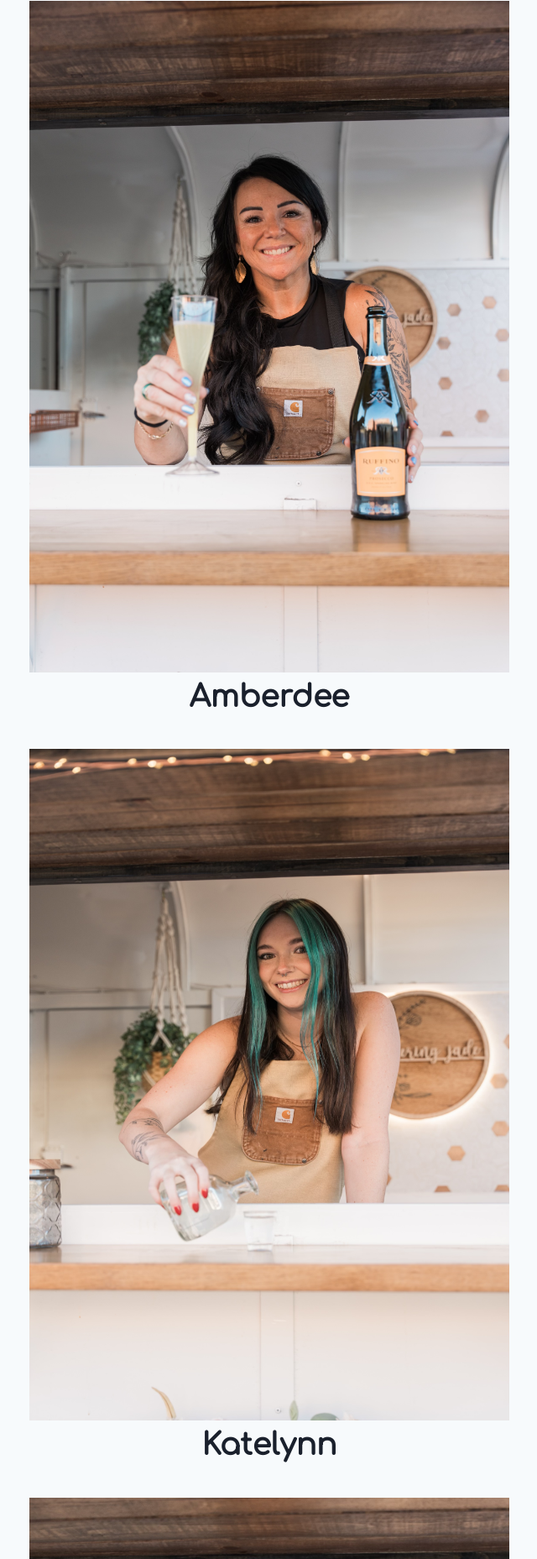
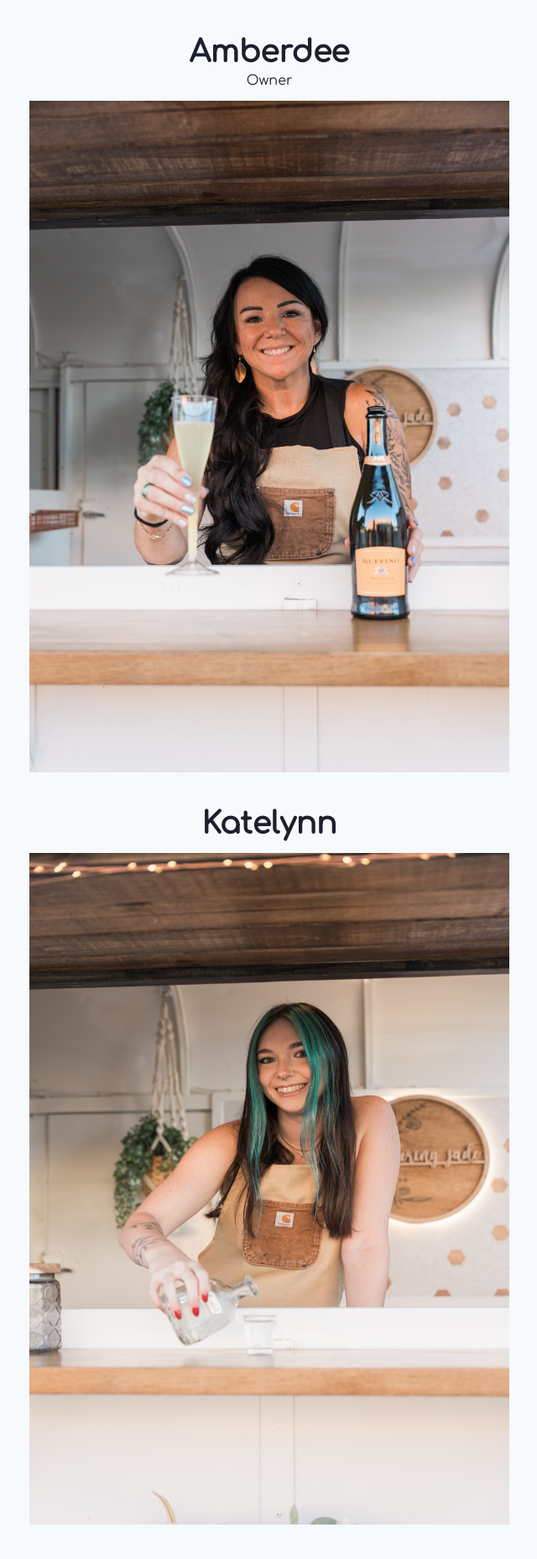
Before and after one commit to SpencerKyle/wandering-jade, a Next.js app: page /team in a window 1280 px wide. Shown: the part 420-2277 px from the top of the page at 84% size, without its empty margins (319-959 px from the left). Built offline with nearby package versions, Linux system fonts and the light colour scheme.

Commit message:
moved wording and added owner to teams page

```diff
--- a/pages/team.js
+++ b/pages/team.js
@@ -11,9 +11,11 @@ export default function Team() {
             </Head>
             <Box p='10' bgColor='gray.50' align='center' width="100%" display='flex' flexDirection='column'>
                 <Heading>Meet the team!</Heading>
-                <Text pb='10' >All bartenders are TIPS certified, a specific bartender can be requested <br/> and we will try to accommodate based on their availability.</Text>
+                <Text pb='10' mb='10' >All bartenders are TIPS certified, a specific bartender can be requested <br/> and we will try to accommodate based on their availability.</Text>
 
                 <Box>
+                    <Heading layerStyle='teamName'>Amberdee</Heading>
+                    <Text mb='3'>Owner</Text>
                     <Box layerStyle='teamItem'>
                         <Image
                         src='/team/bartender1.webp'
@@ -23,10 +25,10 @@ export default function Team() {
                         alt='Picture of Amberdee in the Wandering Jade'
                         />
                     </Box>
-                        <Heading layerStyle='teamName'>Amberdee</Heading>
                 </Box>
 
                 <Box>
+                    <Heading mb='3'>Katelynn</Heading>
                     <Box layerStyle='teamItem'>
                         <Image
                         src='/team/bartender002.webp'
@@ -36,10 +38,10 @@ export default function Team() {
                         alt='Picture of Katelynn in the Wandering Jade'
                         />
                     </Box>
-                        <Heading layerStyle='teamName'>Katelynn</Heading>
                 </Box>
 
                 <Box>
+                    <Heading mb='3'>Harley</Heading>
                     <Box layerStyle='teamItem'>
                         <Image
                         src='/team/bartender03.webp'
@@ -49,7 +51,6 @@ export default function Team() {
                         alt='Picture of Harley in the Wandering Jade'
                         />
                     </Box>
-                        <Heading layerStyle='teamName'>Harley</Heading>
                 </Box>
 
             </Box>
--- a/theme.js
+++ b/theme.js
@@ -17,11 +17,10 @@ const theme = extendTheme({
     teamItem: {
       width: '100%',
       height: ['50vh', '100vh' ,'100vh'],
-      position:"relative"
+      position:"relative",
+      mb: '10'
     },
     teamName: {
-      mb: '10',
-      mt: '2'
     }
   }
 })
```
